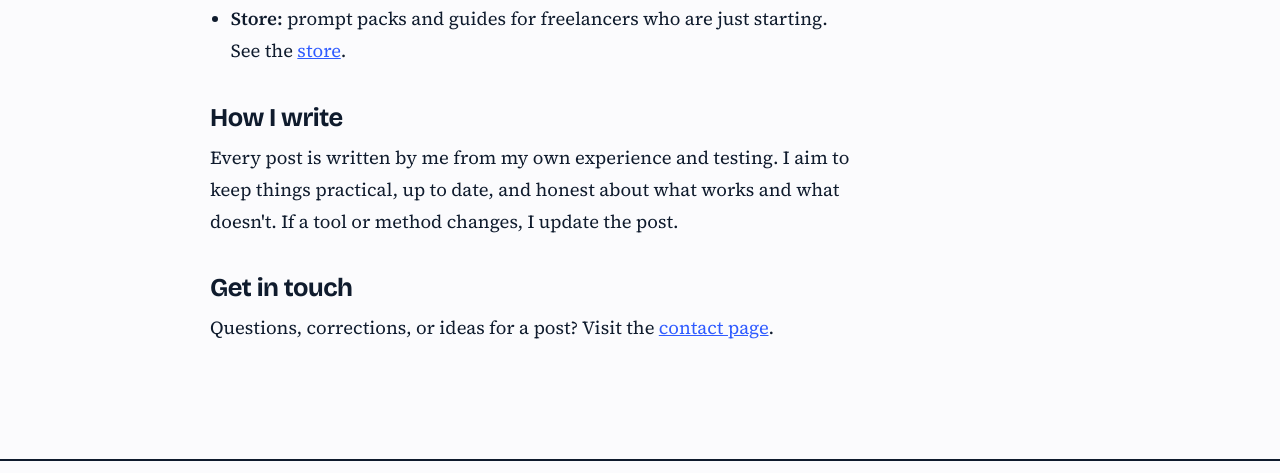
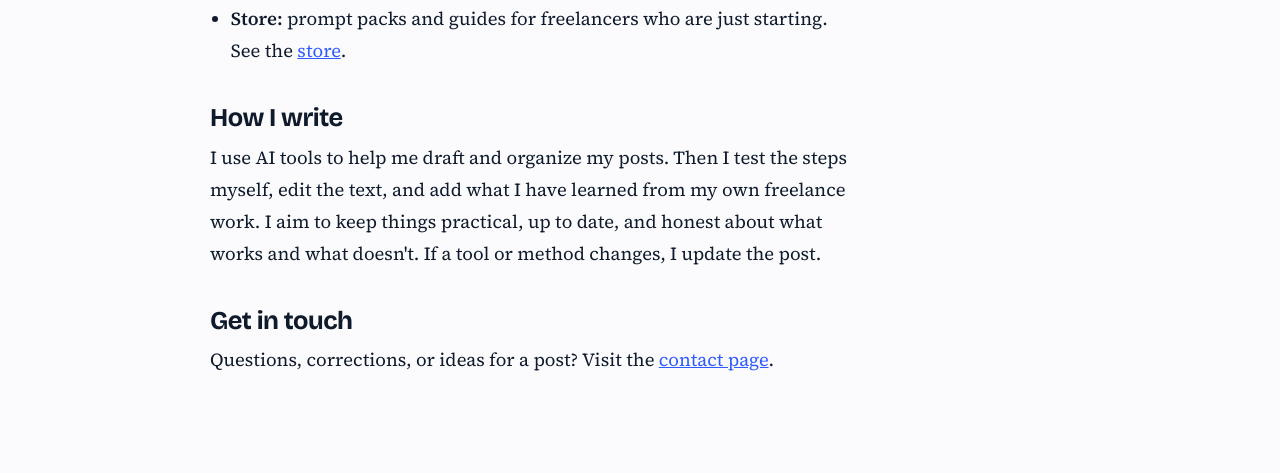
Before and after one commit to Seven25-ui/seven-gigs, a plain HTML site: page about.html in a window 1280 px wide. Shown: the part 786-1259 px from the top of the page. Drawn offline with nearby package versions, Linux system fonts and the light colour scheme.

Commit message:
Update about.html

```diff
--- a/about.html
+++ b/about.html
@@ -54,7 +54,7 @@
       </ul>
 
       <h2>How I write</h2>
-      <p>Every post is written by me from my own experience and testing. I aim to keep things practical, up to date, and honest about what works and what doesn't. If a tool or method changes, I update the post.</p>
+      <p>I use AI tools to help me draft and organize my posts. Then I test the steps myself, edit the text, and add what I have learned from my own freelance work. I aim to keep things practical, up to date, and honest about what works and what doesn't. If a tool or method changes, I update the post.</p>
 
       <h2>Get in touch</h2>
       <p>Questions, corrections, or ideas for a post? Visit the <a href="contact.html">contact page</a>.</p>
```
